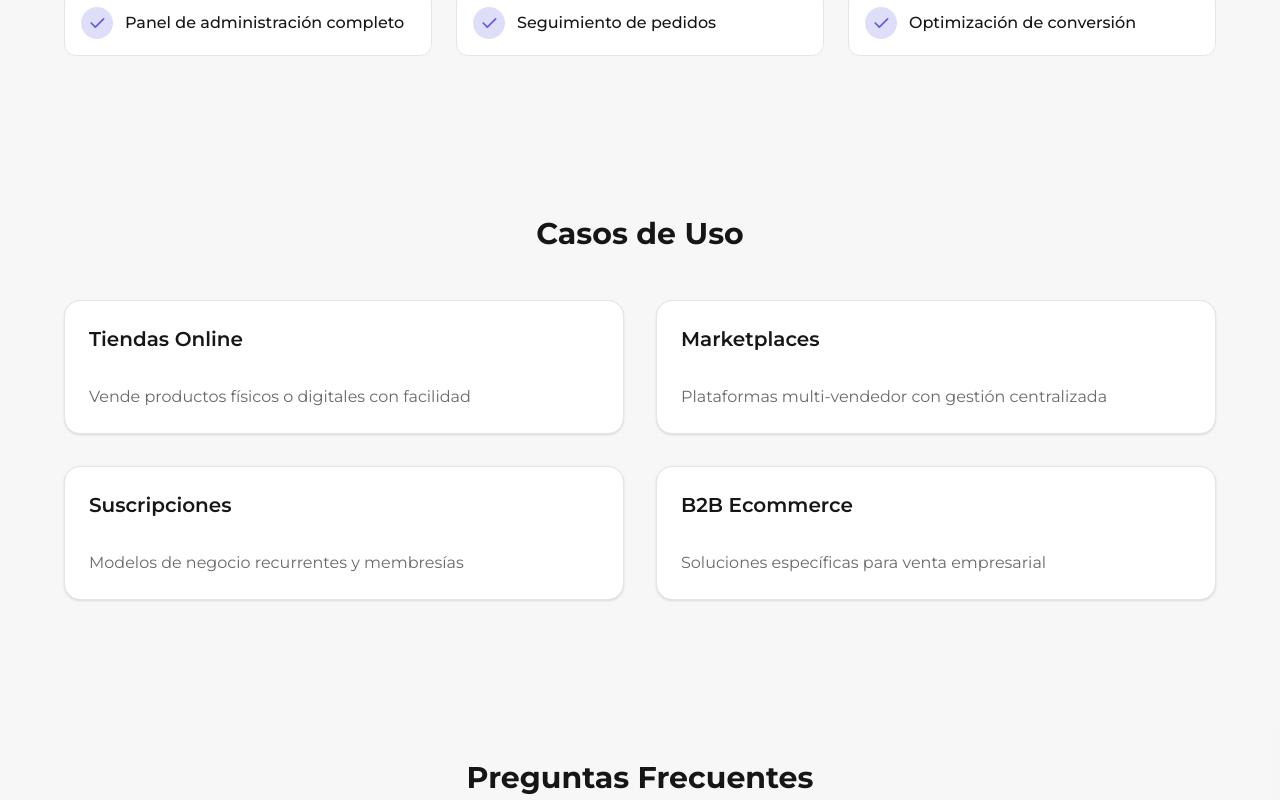
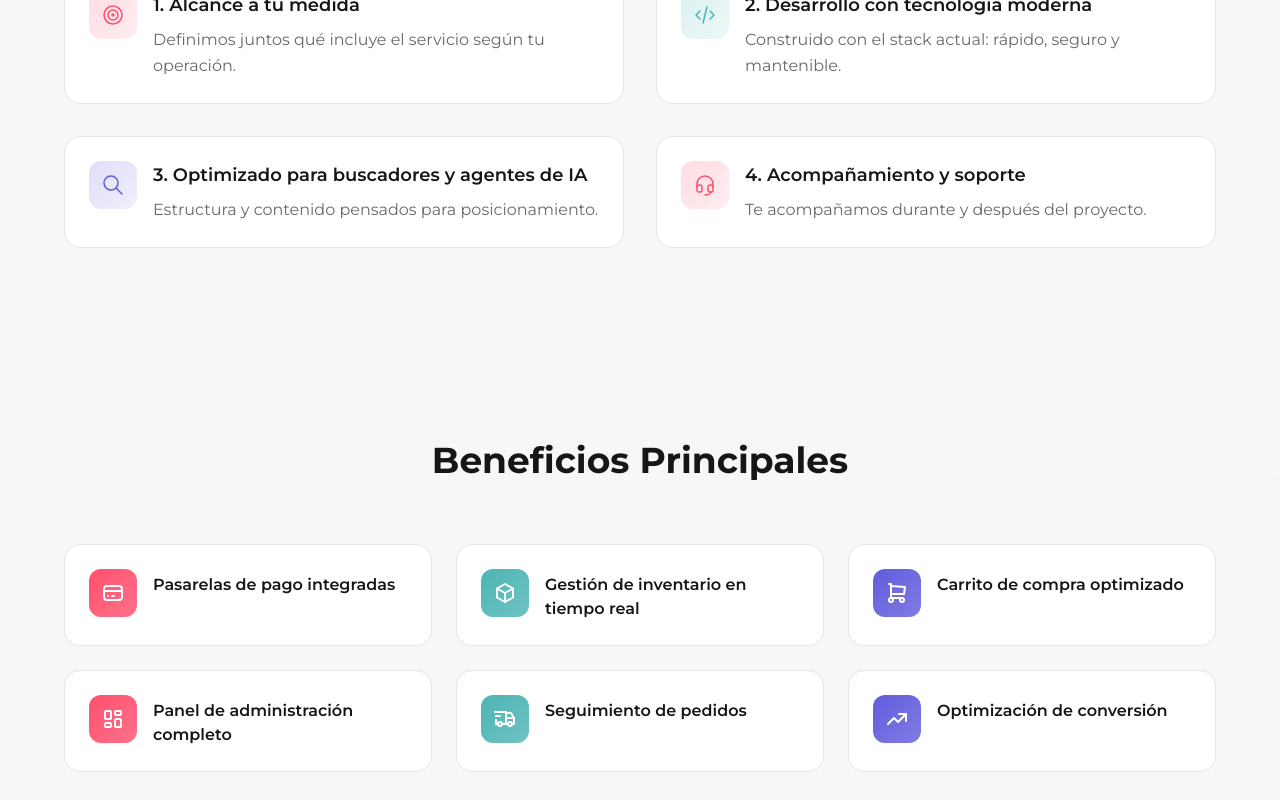
Before and after one commit to bestackdevelopment/bestack-webpage, a Next.js app: page /servicios/ecommerce in a window 1280 px wide. Shown: the part 1049-1849 px from the top of the page. Built offline with nearby package versions, Linux system fonts and the light colour scheme; no server answers.

Commit message:
refactor(servicios): migra ecommerce y agente-ia a la plantilla

```diff
--- a/app/servicios/agente-ia/page.tsx
+++ b/app/servicios/agente-ia/page.tsx
@@ -1,6 +1,19 @@
 import type { Metadata } from "next"
+import {
+  IconAdjustments,
+  IconBrain,
+  IconChartHistogram,
+  IconClock24,
+  IconHeadset,
+  IconLifebuoy,
+  IconPlugConnected,
+  IconSettingsAutomation,
+  IconTrendingUp,
+  IconUsers,
+} from "@tabler/icons-react"
 
-import { ServiceLanding, type ServiceLandingData } from "@/components/service-landing"
+import { ServiceTemplate, type ServiceTemplateData } from "@/components/service-template"
+import { incluyeGenerico } from "@/lib/servicios-incluye-generico"
 
 export const metadata: Metadata = {
   title: "Agente IA",
@@ -8,48 +21,62 @@ export const metadata: Metadata = {
     "Un agente de IA que aprende cómo funciona tu negocio y lo opera contigo. Tú decides qué hace: se le enseña lo que tu operación necesite.",
 }
 
-const data: ServiceLandingData = {
+const data: ServiceTemplateData = {
   hero: {
+    badge: "Automatización con IA",
     titleLead: "Agente",
     titleAccent: "IA",
     accentGradient: "from-accent to-primary",
     subtitle:
       "Un agente de IA que aprende cómo funciona tu negocio y lo opera contigo.",
-    cta: "Solicitar Presupuesto",
-  },
-  accent: "accent",
-  intro: {
-    heading: "Tu operación, con un agente que la conoce",
-    body: [
-      "Un agente de IA no es un chatbot genérico: se entrena con la forma en que opera tu negocio —tus procesos, tu información y tu forma de atender— para trabajar como parte de tu equipo.",
-      "Tú defines qué hace y qué no. Se le enseña exactamente lo que tu operación necesite, y trabaja contigo en las tareas que elijas.",
+    ctas: [
+      { label: "Solicitar Presupuesto", href: "/contacto" },
+      { label: "Ver ejemplos", href: "/ejemplos", variant: "outline" },
     ],
   },
+  incluye: {
+    lead: {
+      heading: "Tu operación, con un agente que la conoce",
+      body: [
+        "Un agente de IA no es un chatbot genérico: se entrena con la forma en que opera tu negocio —tus procesos, tu información y tu forma de atender— para trabajar como parte de tu equipo.",
+        "Tú defines qué hace y qué no. Se le enseña exactamente lo que tu operación necesite, y trabaja contigo en las tareas que elijas.",
+      ],
+    },
+    items: incluyeGenerico,
+  },
   beneficios: [
-    "Aprende cómo opera tu negocio",
-    "Opera tareas junto a tu equipo",
-    "Tú defines qué hace y qué no",
-    "Se integra a tus herramientas y canales",
-    "Atiende a tus clientes sin horario",
-    "Se ajusta y mejora con el uso",
+    { icon: IconBrain, accent: "primary", text: "Aprende cómo opera tu negocio" },
+    { icon: IconUsers, accent: "secondary", text: "Opera tareas junto a tu equipo" },
+    { icon: IconAdjustments, accent: "accent", text: "Tú defines qué hace y qué no" },
+    { icon: IconPlugConnected, accent: "primary", text: "Se integra a tus herramientas y canales" },
+    { icon: IconClock24, accent: "secondary", text: "Atiende a tus clientes sin horario" },
+    { icon: IconTrendingUp, accent: "accent", text: "Se ajusta y mejora con el uso" },
   ],
   casosUso: [
     {
+      icon: IconHeadset,
+      accent: "primary",
       title: "Atención al cliente",
       description:
         "Responde dudas y da seguimiento con la información y el tono de tu negocio.",
     },
     {
+      icon: IconSettingsAutomation,
+      accent: "secondary",
       title: "Procesos internos",
       description:
         "Se encarga de tareas repetitivas: cotizaciones, seguimiento, reportes.",
     },
     {
+      icon: IconChartHistogram,
+      accent: "accent",
       title: "Ventas",
       description:
         "Apoya el seguimiento de prospectos para que ninguno se quede sin respuesta.",
     },
     {
+      icon: IconLifebuoy,
+      accent: "primary",
       title: "Soporte operativo",
       description: "Organiza y responde lo del día a día de tu operación.",
     },
@@ -72,8 +99,7 @@ const data: ServiceLandingData = {
     },
     {
       question: "¿Necesito saber de tecnología?",
-      answer:
-        "No. Nosotros lo configuramos y tú lo usas de forma natural.",
+      answer: "No. Nosotros lo configuramos y tú lo usas de forma natural.",
     },
   ],
   final: {
@@ -84,5 +110,5 @@ const data: ServiceLandingData = {
 }
 
 export default function AgenteIaPage() {
-  return <ServiceLanding data={data} />
+  return <ServiceTemplate data={data} />
 }
--- a/app/servicios/ecommerce/page.tsx
+++ b/app/servicios/ecommerce/page.tsx
@@ -1,6 +1,19 @@
 import type { Metadata } from "next"
+import {
+  IconBox,
+  IconBriefcase,
+  IconBuildingStore,
+  IconCreditCard,
+  IconLayoutDashboard,
+  IconRepeat,
+  IconShoppingBag,
+  IconShoppingCart,
+  IconTruckDelivery,
+  IconTrendingUp,
+} from "@tabler/icons-react"
 
-import { ServiceLanding, type ServiceLandingData } from "@/components/service-landing"
+import { ServiceTemplate, type ServiceTemplateData } from "@/components/service-template"
+import { incluyeGenerico } from "@/lib/servicios-incluye-generico"
 
 export const metadata: Metadata = {
   title: "Ecommerce",
@@ -8,45 +21,59 @@ export const metadata: Metadata = {
     "Tiendas online optimizadas con pasarelas de pago y gestión de inventario para impulsar tu negocio.",
 }
 
-const data: ServiceLandingData = {
+const data: ServiceTemplateData = {
   hero: {
+    badge: "Tiendas en línea",
     titleLead: "Tiendas",
     titleAccent: "Ecommerce",
     accentGradient: "from-accent to-primary",
     subtitle:
       "Tiendas online optimizadas con pasarelas de pago y gestión de inventario",
-    cta: "Solicitar Presupuesto",
-  },
-  accent: "accent",
-  intro: {
-    heading: "Impulsa tu Negocio Online",
-    body: [
-      "Creamos tiendas online de alto rendimiento, con tiempos de carga mínimos y una experiencia de compra fluida en cualquier dispositivo. Gestionamos el carrito y el proceso de pago de forma ágil y segura.",
-      "Integramos pasarelas de pago seguras, sistemas de gestión de inventario y herramientas de análisis para que puedas tomar decisiones basadas en datos. Cada tienda está optimizada para conversión y experiencia del usuario.",
+    ctas: [
+      { label: "Solicitar Presupuesto", href: "/contacto" },
+      { label: "Ver ejemplos", href: "/ejemplos", variant: "outline" },
     ],
   },
+  incluye: {
+    lead: {
+      heading: "Impulsa tu Negocio Online",
+      body: [
+        "Creamos tiendas online de alto rendimiento, con tiempos de carga mínimos y una experiencia de compra fluida en cualquier dispositivo. Gestionamos el carrito y el proceso de pago de forma ágil y segura.",
+        "Integramos pasarelas de pago seguras, sistemas de gestión de inventario y herramientas de análisis para que puedas tomar decisiones basadas en datos. Cada tienda está optimizada para conversión y experiencia del usuario.",
+      ],
+    },
+    items: incluyeGenerico,
+  },
   beneficios: [
-    "Pasarelas de pago integradas",
-    "Gestión de inventario en tiempo real",
-    "Carrito de compra optimizado",
-    "Panel de administración completo",
-    "Seguimiento de pedidos",
-    "Optimización de conversión",
+    { icon: IconCreditCard, accent: "primary", text: "Pasarelas de pago integradas" },
+    { icon: IconBox, accent: "secondary", text: "Gestión de inventario en tiempo real" },
+    { icon: IconShoppingCart, accent: "accent", text: "Carrito de compra optimizado" },
+    { icon: IconLayoutDashboard, accent: "primary", text: "Panel de administración completo" },
+    { icon: IconTruckDelivery, accent: "secondary", text: "Seguimiento de pedidos" },
+    { icon: IconTrendingUp, accent: "accent", text: "Optimización de conversión" },
   ],
   casosUso: [
     {
+      icon: IconShoppingBag,
+      accent: "primary",
       title: "Tiendas Online",
       description: "Vende productos físicos o digitales con facilidad",
     },
     {
+      icon: IconBuildingStore,
+      accent: "secondary",
       title: "Marketplaces",
       description: "Plataformas multi-vendedor con gestión centralizada",
     },
     {
+      icon: IconRepeat,
+      accent: "accent",
       title: "Suscripciones",
       description: "Modelos de negocio recurrentes y membresías",
     },
     {
+      icon: IconBriefcase,
+      accent: "primary",
       title: "B2B Ecommerce",
       description: "Soluciones específicas para venta empresarial",
     },
@@ -73,19 +100,19 @@ const data: ServiceLandingData = {
         "Absolutamente. Seguimos las mejores prácticas de seguridad y cumplimiento PCI.",
     },
   ],
-  final: {
-    heading: "¿Listo para lanzar tu tienda online?",
-    body: "Conversemos sobre tu modelo de negocio y creemos la tienda perfecta",
-    cta: "Contactar Ahora",
-  },
   ejemplo: {
     href: "/ejemplos/laserbox",
     label: "Ver el ejemplo",
     description:
       "Un ecommerce integrado a un sistema de operación: mira cómo lo hicimos en LaserBox.",
   },
+  final: {
+    heading: "¿Listo para lanzar tu tienda online?",
+    body: "Conversemos sobre tu modelo de negocio y creemos la tienda perfecta",
+    cta: "Contactar Ahora",
+  },
 }
 
 export default function EcommercePage() {
-  return <ServiceLanding data={data} />
+  return <ServiceTemplate data={data} />
 }
--- /dev/null
+++ b/lib/servicios-incluye-generico.ts
@@ -0,0 +1,34 @@
+import { IconCode, IconHeadset, IconSearch, IconTarget } from "@tabler/icons-react"
+
+import type { IncluyeItem } from "@/components/service-template"
+
+/**
+ * Contenido PROVISIONAL para la sección «¿Qué incluye?» de los servicios que
+ * todavía no tienen copy propio. El Patrón lo reemplazará por página.
+ */
+export const incluyeGenerico: IncluyeItem[] = [
+  {
+    icon: IconTarget,
+    accent: "primary",
+    title: "Alcance a tu medida",
+    description: "Definimos juntos qué incluye el servicio según tu operación.",
+  },
+  {
+    icon: IconCode,
+    accent: "secondary",
+    title: "Desarrollo con tecnología moderna",
+    description: "Construido con el stack actual: rápido, seguro y mantenible.",
+  },
+  {
+    icon: IconSearch,
+    accent: "accent",
+    title: "Optimizado para buscadores y agentes de IA",
+    description: "Estructura y contenido pensados para posicionamiento.",
+  },
+  {
+    icon: IconHeadset,
+    accent: "primary",
+    title: "Acompañamiento y soporte",
+    description: "Te acompañamos durante y después del proyecto.",
+  },
+]
```
